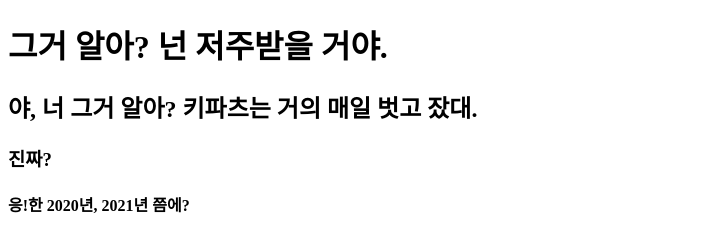
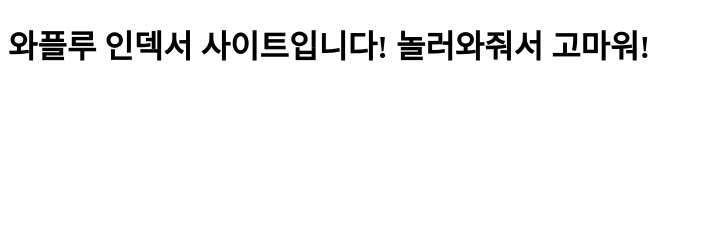
Before and after one commit to waflu2/waflu2.github.io, a plain HTML site: page index.html in a window 1280 px wide. Shown: the whole page, without its empty margins (0-703 px from the left). Drawn offline with Linux system fonts and the light colour scheme.

Commit message:
Update index.html

```diff
--- a/index.html
+++ b/index.html
@@ -6,11 +6,8 @@
    </head>
    <body>
      <h1>
-       그거 알아?
-       넌 저주받을 거야.
-     </h1>
-     <h2> 야, 너 그거 알아? 키파츠는 거의 매일 벗고 잤대. </h2>
-     <h3>진짜?</h3>
-     <h4>응!한 2020년, 2021년 쯤에?</h4>
+       와플루 인덱서 사이트입니다!
+       놀러와줘서 고마워!
+    </h1>
    </body>
 </html>
```
